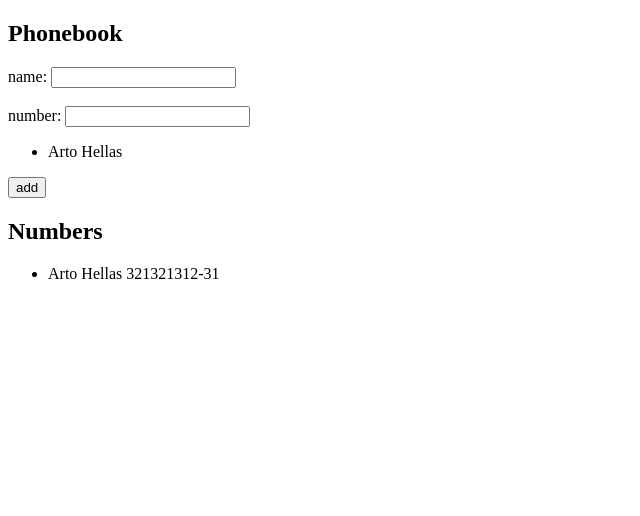
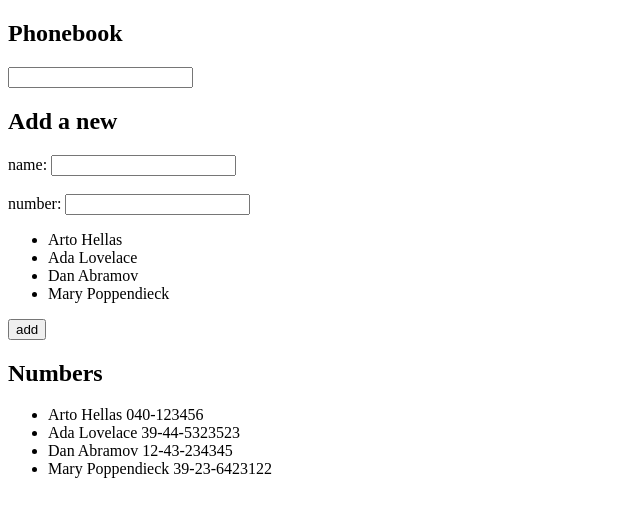
Before and after one commit to Adecas-Eg/Part0, a React (Vite) app in the folder part1/: page / in a window 1280 px wide. Shown: the top 516 px of the page, without its empty margins (0-640 px from the left). Built offline with nearby package versions, Linux system fonts and the light colour scheme.

Commit message:
part 2.9

```diff
--- a/part1/src/App.jsx
+++ b/part1/src/App.jsx
@@ -1,19 +1,15 @@
 import { useState } from "react";
 
 const App = () => {
-  const [persons, setPersons] = useState([{ name: "Arto Hellas",telefons: "321321312-31" }]);
-  const [newTelefons,     setNewTelefons] = useState("");
+  const [persons, setPersons] = useState([
+    { name: "Arto Hellas", telefons: "040-123456", id: 1 },
+    { name: "Ada Lovelace", telefons: "39-44-5323523", id: 2 },
+    { name: "Dan Abramov", telefons: "12-43-234345", id: 3 },
+    { name: "Mary Poppendieck", telefons: "39-23-6423122", id: 4 },
+  ]);
+  const [newTelefons, setNewTelefons] = useState("");
   const [newName, setNewName] = useState("");
-
-  const [showAll, setShowAll] = useState(true);
-
-  // const notesToShow = showAll
-  //   ? notes
-  //   : notes.filter((note) => note.important === true);
-
-  // const persons = showAll ? persons
-
-
+  const [filterName, setFilterName] = useState(" ");
 
   const addPersona = (event) => {
     event.preventDefault();
@@ -27,31 +23,38 @@ const App = () => {
     }
     setPersons(persons.concat(personObject));
     setNewName("");
-    console.log(persons);
+    setNewTelefons("");
+    setFilterName("");
   };
-
 
   const handleNewName = (event) => {
     setNewName(event.target.value);
-    console.log(newName, event.target.value);
   };
   const handleNewTelfons = (event) => {
     setNewTelefons(event.target.value);
-    console.log(newTelefons, event.target.value);
+  };
+  const handleFilterName = (event) => {
+    setFilterName(event.target.value);
   };
 
+  const personsToShow = filterName
+    ? persons.filter((per) => per.name.includes(filterName))
+    : persons;
   return (
     <div>
       <h2>Phonebook</h2>
+
+      <input type="text" value={filterName} onChange={handleFilterName} />
+
+      <h2>Add a new</h2>
       <form onSubmit={addPersona}>
         <div>
           name: <input value={newName} onChange={handleNewName} /> <br />
           <br />
           number: <input value={newTelefons} onChange={handleNewTelfons} />
-
         </div>
         <ul>
-          {persons.map((person) => (
+          {personsToShow.map((person) => (
             <li key={person.name}> {person.name} </li>
           ))}
         </ul>
@@ -61,10 +64,13 @@ const App = () => {
       </form>
       <h2>Numbers</h2>
       <ul>
-          {persons.map((person) => (
-            <li key={person.name}> {person.name} {person.telefons} </li>
-          ))}
-        </ul>
+        {personsToShow.map((person) => (
+          <li key={person.name}>
+            {" "}
+            {person.name} {person.telefons}{" "}
+          </li>
+        ))}
+      </ul>
     </div>
   );
 };
```
